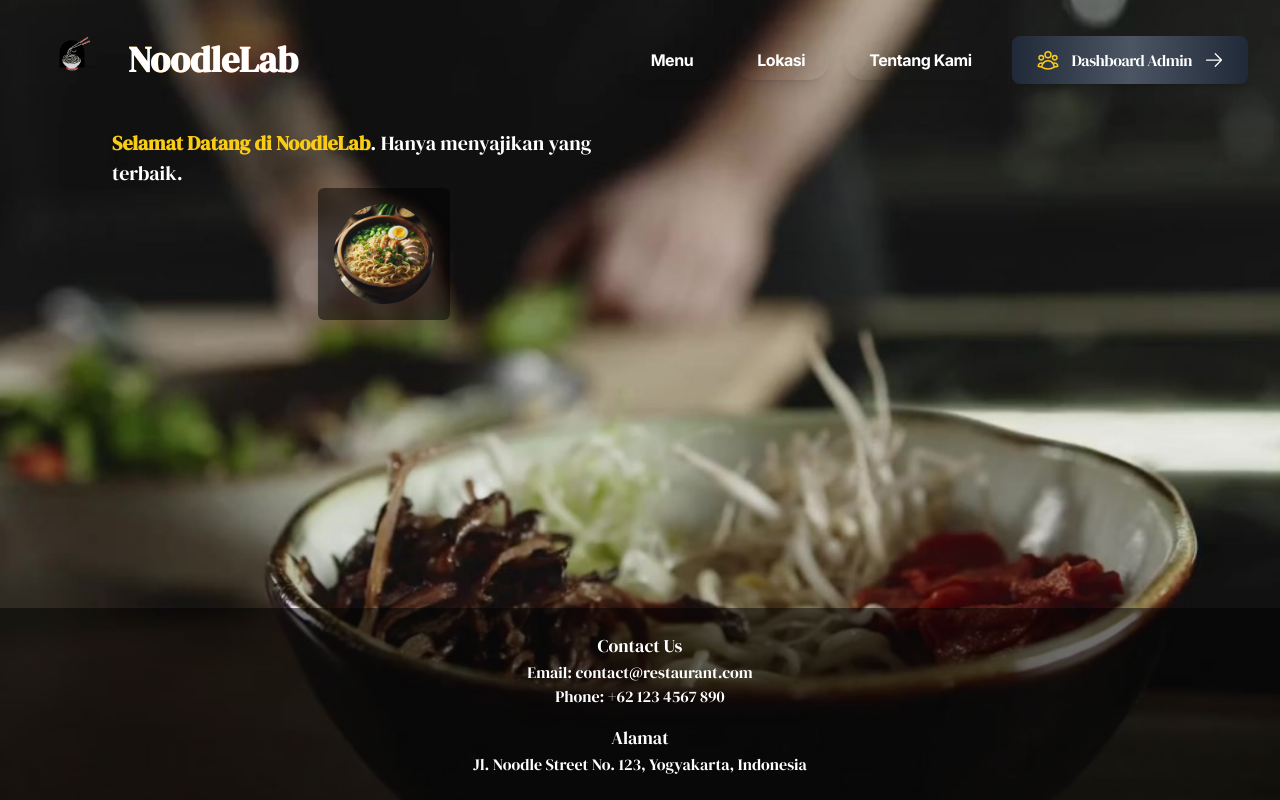
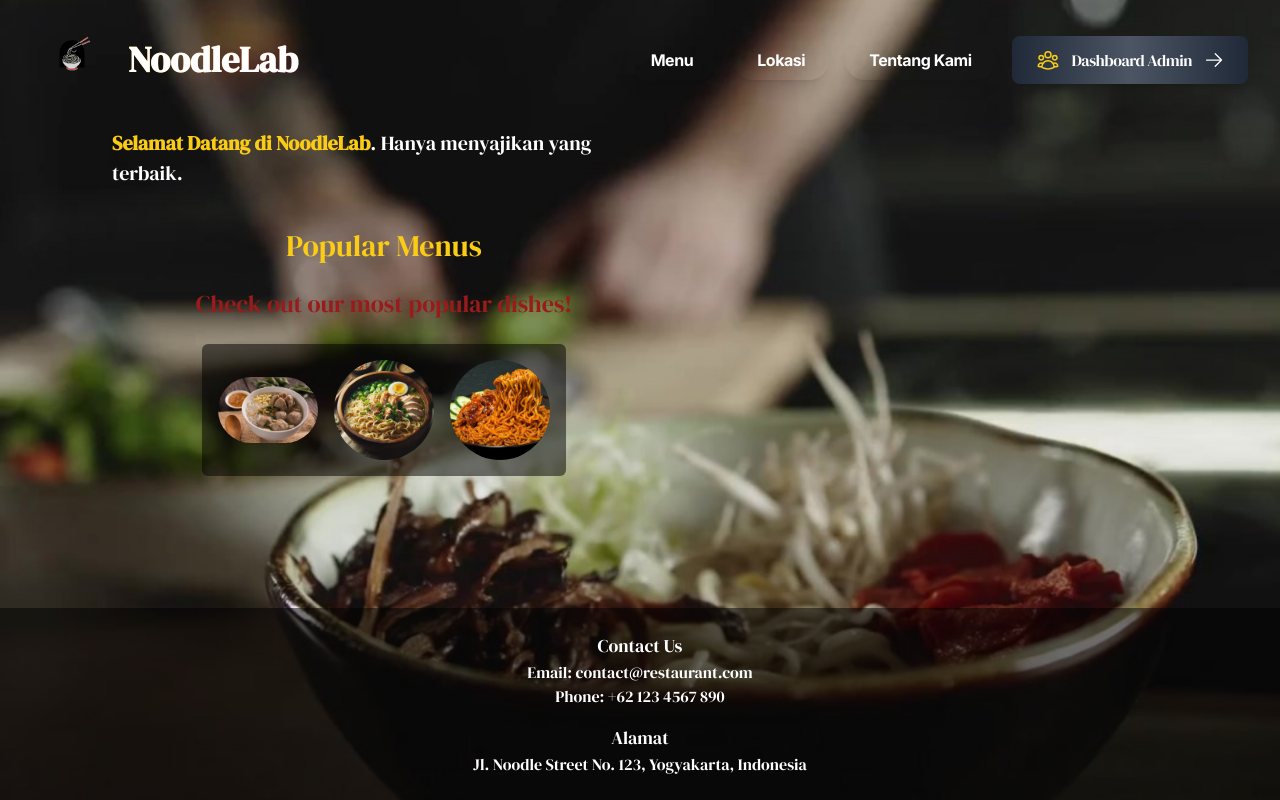
Before and after one commit to TimotiusDana/ProyekUAS_14_Restoran_A, a Next.js app: page / in a window 1280 px wide. Built offline with nearby package versions, Linux system fonts and the light colour scheme; a web font is replaced by a local one.

Commit message:
tambahn pic menu

```diff
--- a/app/page.tsx
+++ b/app/page.tsx
@@ -71,7 +71,23 @@ export default function Page() {
             <strong className="text-yellow-400">Selamat Datang di NoodleLab</strong>. Hanya menyajikan yang terbaik.
           </p>
         </div>
-        <div className="flex items-center bg-black bg-opacity-50 p-4 rounded-md space-x-4">
+
+        {/* Popular Menus Section */}
+        <div className="flex flex-col items-center justify-center mt-10 space-y-6">
+          <h2 className={`${dm.className} text-2xl md:text-3xl text-yellow-400 font-bold`}>
+            Popular Menus
+          </h2>
+          <p className={`${dm.className} text-xl md:text-2xl text-red-800 font-bold`}>
+            Check out our most popular dishes!
+          </p>
+          <div className="flex items-center bg-black bg-opacity-50 p-4 rounded-md space-x-4">
+            <Image
+              src="/dish1.jpg"
+              alt="Popular Dish 1"
+              width={100}
+              height={100}
+              className="rounded-full"
+            />
             <Image
               src="/Noodle-Disp.jpeg"
               alt="Welcome Image"
@@ -79,7 +95,15 @@ export default function Page() {
               height={100}
               className="rounded-full"
             />
+            <Image
+              src="/dish2.jpg"
+              alt="Popular Dish 2"
+              width={100}
+              height={100}
+              className="rounded-full"
+            />
           </div>
+        </div>
       </div>
 
       {/* Spacer to push footer further down */}
```
Also changed, not shown: public/dish1.jpg (added), public/dish2.jpg (added).
